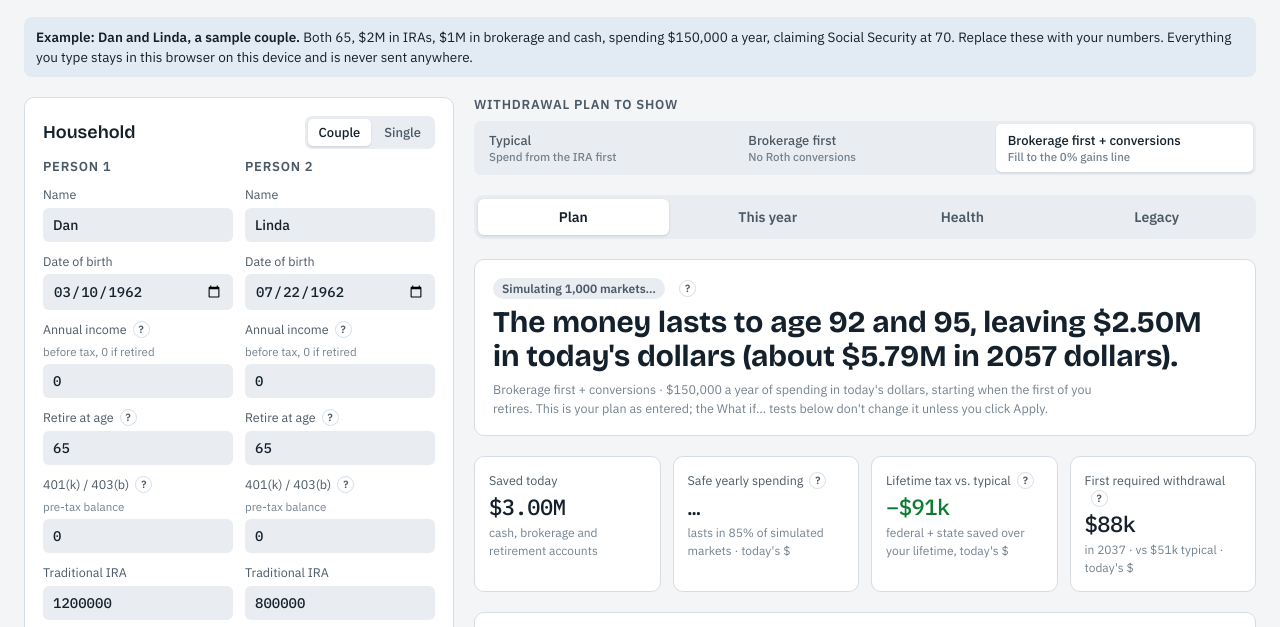
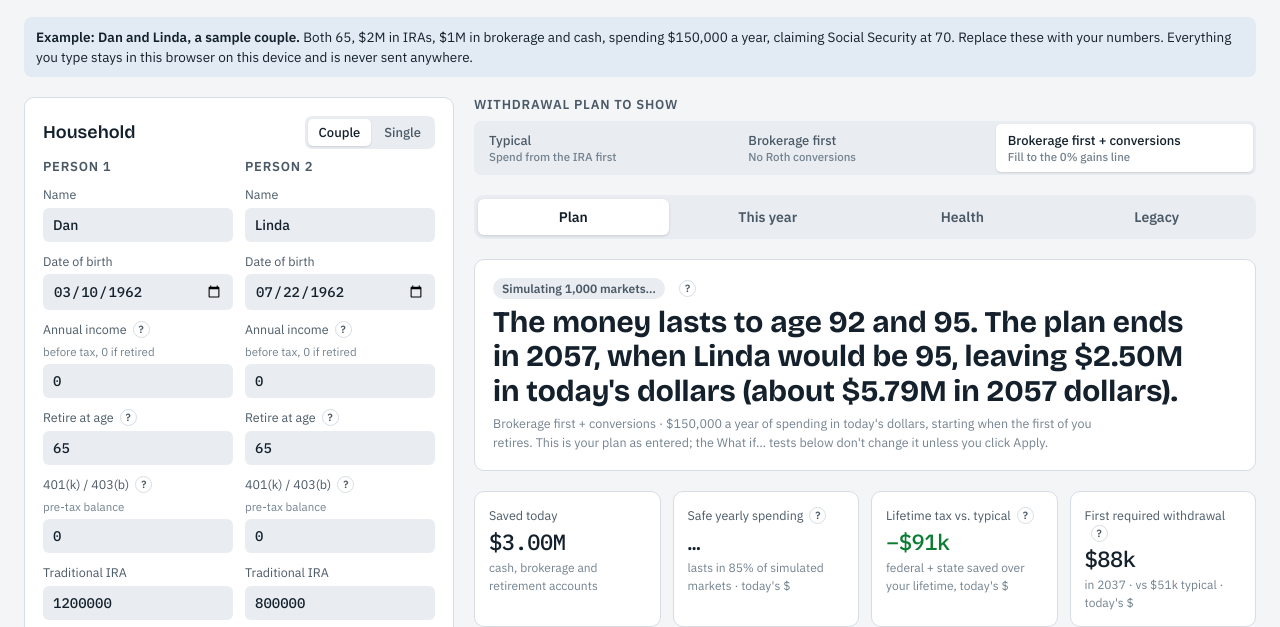
Before and after one commit to ashokkrishnan1-source/retirement-runway, a plain HTML site: page index.html in a window 1280 px wide. Shown: the part 167-794 px from the top of the page. Drawn offline with nearby package versions, Linux system fonts and the light colour scheme.

Commit message:
Headline names the year the plan ends and who is living then
Co-Authored-By: Claude Opus 5.5 <noreply@anthropic.com>
Claude-Session: https://claude.ai/code/session_01NL5NamiViDeWksBZ4EjUEG

```diff
--- a/index.html
+++ b/index.html
@@ -1198,7 +1198,7 @@ function render(){
   let pill='<span class="pill wait">Simulating 1,000 markets…</span>';
   if(mcState){const r=mcState.rate,c=r>=0.85?'good':r>=0.7?'warn':'bad';pill='<span class="pill '+c+'">'+(c==='good'?'✓ On track':c==='warn'?'! Borderline':'✕ At risk')+' · '+Math.round(r*100)+'% of simulated markets last</span>'}
   let headline;
-  if(base.shortReal<1)headline='The money lasts to age '+P.map(p=>p.lifeExp).join(' and ')+', leaving '+money(end.total/end.fe)+' in today\'s dollars (about '+money(end.total)+' in '+end.Y+' dollars).';
+  if(base.shortReal<1){const last=names.map((n,i)=>end.alive[i]?n+' would be '+end.age[i]:null).filter(Boolean);headline='The money lasts to age '+P.map(p=>p.lifeExp).join(' and ')+'. The plan ends in '+end.Y+(last.length&&P.length>1?', when '+last.join(' and '):'')+', leaving '+money(end.total/end.fe)+' in today\'s dollars (about '+money(end.total)+' in '+end.Y+' dollars).'}
   else{const r=rows.find(x=>x.Y===base.firstShort);const who=names.map((n,i)=>r.alive[i]?n+' is '+r.age[i]:null).filter(Boolean);headline='The money runs short in '+base.firstShort+(who.length?', when '+who.join(' and '):'')+'.'}
   document.getElementById('verdict').innerHTML='<div class="row">'+pill+hb('verdict')+'</div><div class="big">'+esc(headline)+'</div><div class="note">'+esc(STRATS[strat])+' · '+full(cfg.spend)+' a year of spending in today\'s dollars, starting when the first of you retires. This is your plan as entered; the What if… tests below don\'t change it unless you click Apply.</div>';
   // stats
```
